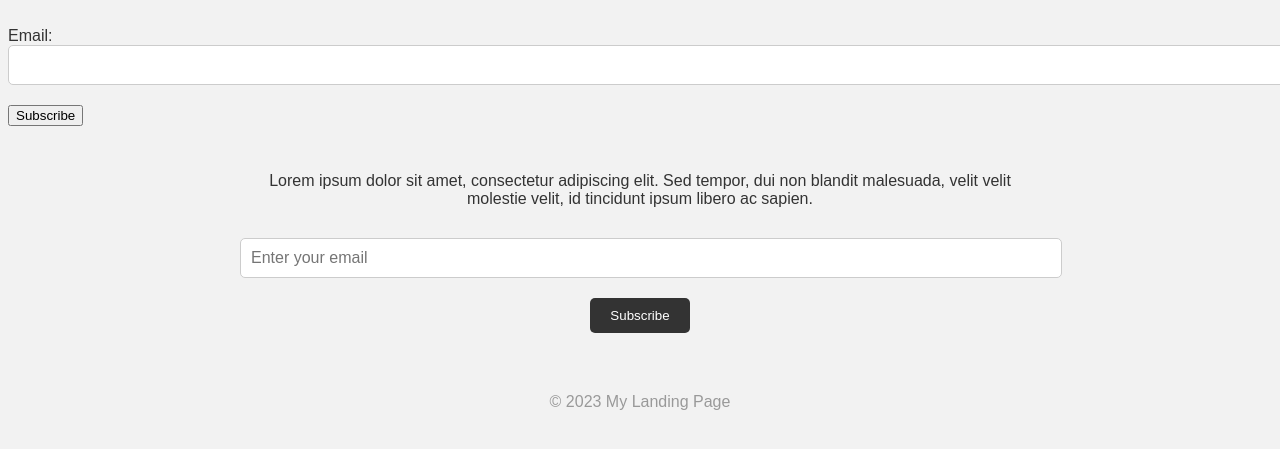
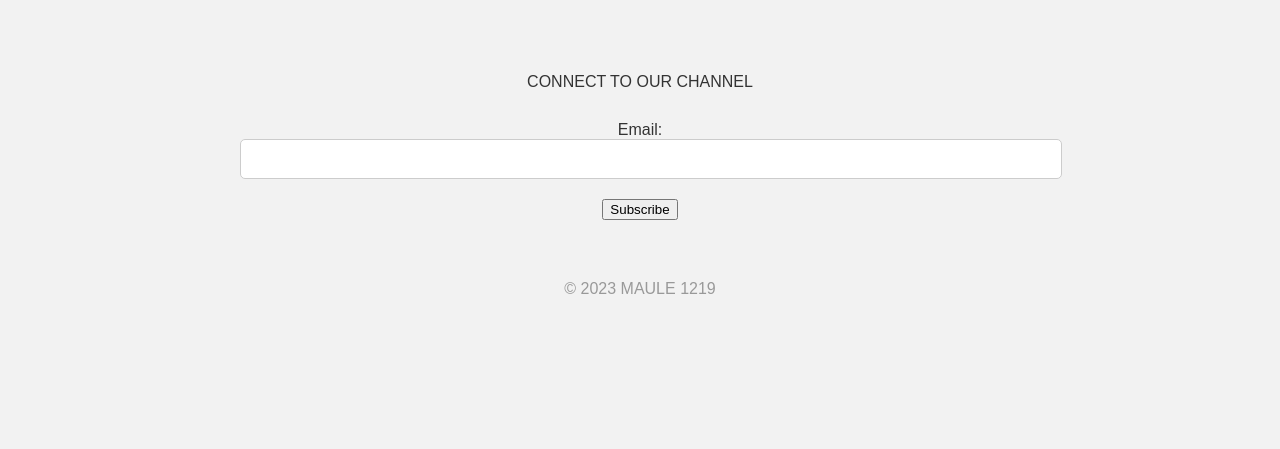
Before and after one commit to maule1219/maule1219.github.io, a plain HTML site: page index.HTML in a window 1280 px wide. Shown: the part 283-732 px from the top of the page. Drawn offline with Linux system fonts and the light colour scheme.

Commit message:
ADDED NEW FILES

```diff
--- a/index.HTML
+++ b/index.HTML
@@ -21,6 +21,8 @@
     <header>
       <h1>Welcome to My Landing Page</h1>
     </header>
+    <main>
+      <p>CONNECT TO OUR CHANNEL </p>
      <form action="https://formspree.io/f/mvonkzdd" method="POST">
      <label>
      Email:
@@ -28,15 +30,9 @@
     </label>
     <button type="submit">Subscribe</button>
     </form>
-    <main>
-      <p>Lorem ipsum dolor sit amet, consectetur adipiscing elit. Sed tempor, dui non blandit malesuada, velit velit molestie velit, id tincidunt ipsum libero ac sapien. </p>
-      <form action="submit-email.php" method="post">
-        <input type="email" name="email" placeholder="Enter your email">
-        <input type="submit" value="Subscribe">
-      </form>
     </main>
     <footer>
-      <p>&copy; 2023 My Landing Page</p>
+      <p>&copy; 2023 MAULE 1219</p>
     </footer>
   </body>
 </html>
```
Also changed, not shown: index.txt (added). Lines whose indentation alone changed are shown as unchanged.
